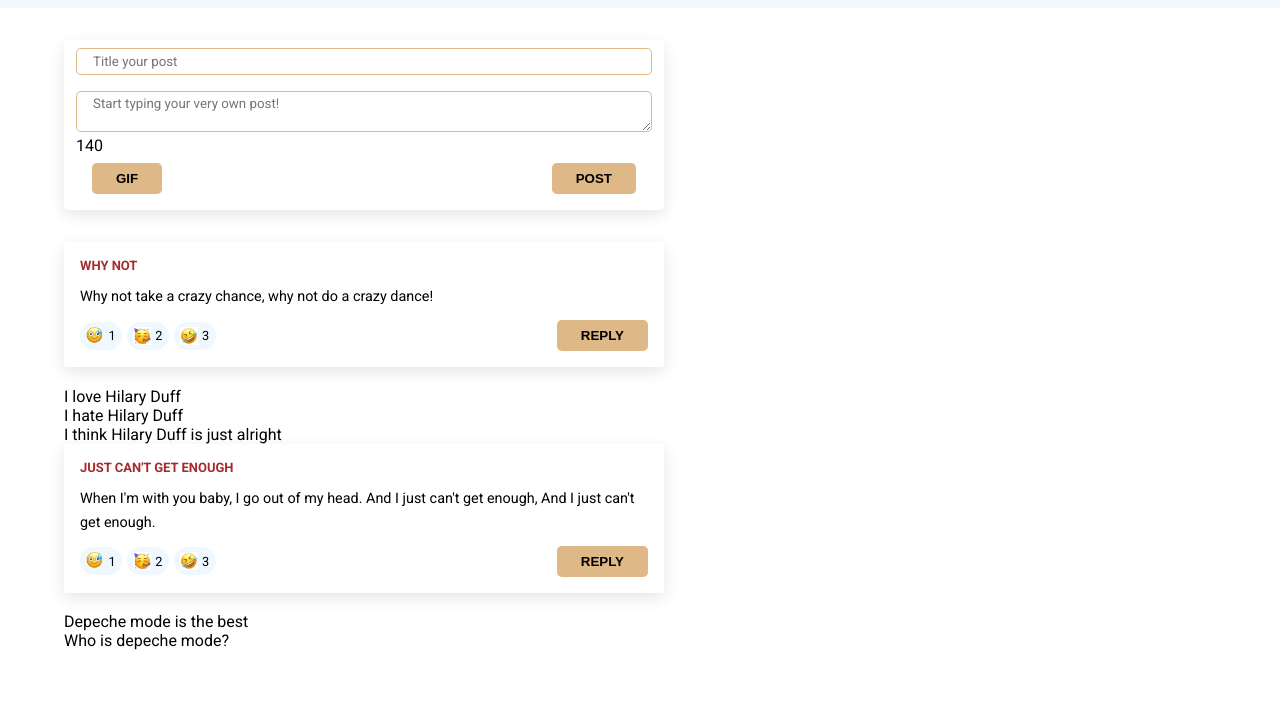
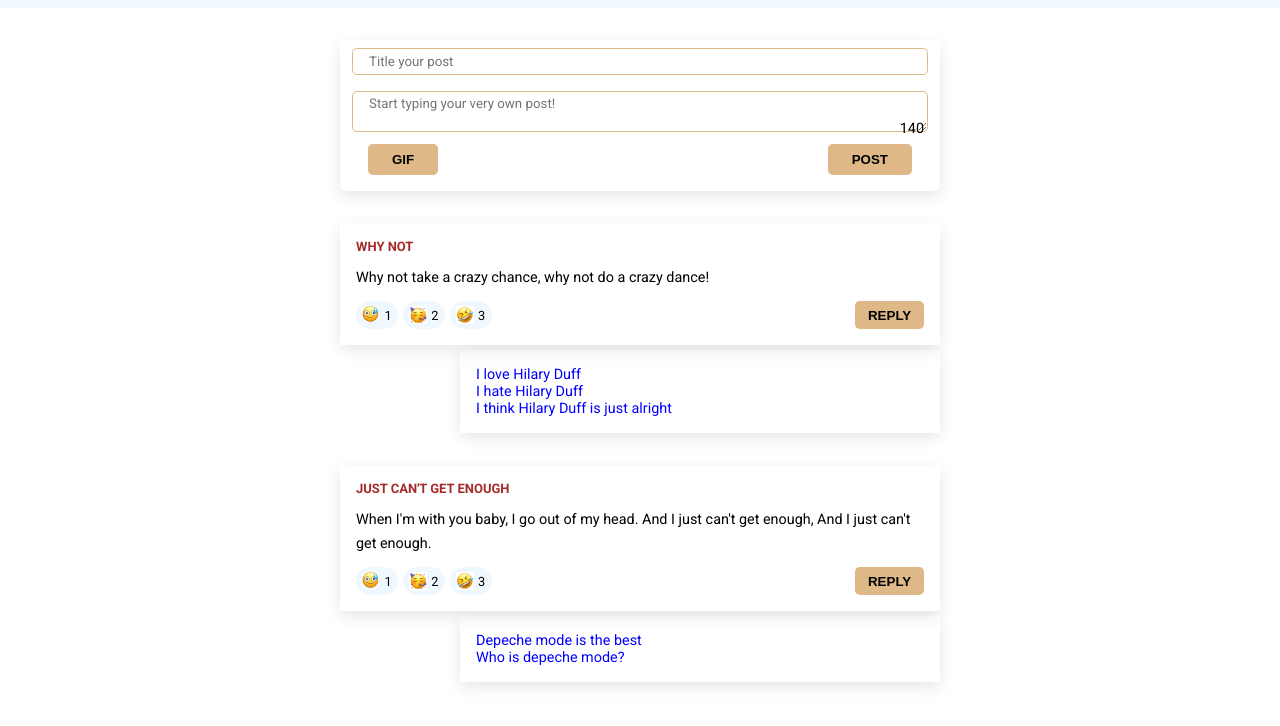
Before and after one commit to mRichardson8/Say-it-project, a plain HTML site: page client/index.html in a window 1280 px wide. Shown: the part 72-798 px from the top of the page. Drawn offline with Linux system fonts and the light colour scheme.

Commit message:
styled the reply area and centered the divs

```diff
--- a/client/assets/index.js
+++ b/client/assets/index.js
@@ -49,7 +49,7 @@ function getTestPosts() {
 function createPost(data) {
   let postList = document.getElementById("post-list");
   let postBox = document.createElement("div");
-  postBox.setAttribute("class", "post-box")
+  postBox.setAttribute("class", "post-box");
   let title = document.createElement("h2");
   title.setAttribute("class", "post-title");
   title.innerText = data.title;
@@ -62,13 +62,13 @@ function createPost(data) {
   let reactions = createReactions(data.reactions);
   // add function to populate the reactions div
   let replies = createReplies(data.reply);
-  let replyBox = createReplyBox()
-  addReplyListeners(btnPost, replyBox)
+  let replyBox = createReplyBox();
+  addReplyListeners(btnPost, replyBox);
   replies.setAttribute("class", "post-replies");
   //add function to populate the replies div
   reactions.append(btnPost);
   postBox.append(title, text, reactions);
-  postList.append(postBox, replyBox, replies)
+  postList.append(postBox, replyBox, replies);
 }
 
 function createReactions(reactArr) {
@@ -111,6 +111,7 @@ function createReplies(repliesArr) {
   let replies = document.createElement("div");
   repliesArr.forEach((string) => {
     let p = document.createElement("p");
+    p.setAttribute("class", "reply-text");
     p.innerText = string;
     replies.appendChild(p);
   });
@@ -173,26 +174,26 @@ function emoji3Func(event) {
   event.currentTarget.removeEventListener("click", emoji3Func);
 }
 
-function createReplyBox(){
-  let replyDiv = document.createElement('div')
-  replyDiv.setAttribute("class", "reply-box")
-  let replyInput = document.createElement('input')
-  replyInput.setAttribute("class", "reply-input")
-  replyInput.type = 'text'
-  let submitReply = document.createElement('button')
-  submitReply.type = 'submit'
-  submitReply.innerText = "Submit"
-  submitReply.setAttribute("class", "reply-btn")
+function createReplyBox() {
+  let replyDiv = document.createElement("div");
+  replyDiv.setAttribute("class", "reply-box");
+  let replyInput = document.createElement("input");
+  replyInput.setAttribute("class", "reply-input");
+  replyInput.type = "text";
+  let submitReply = document.createElement("button");
+  submitReply.type = "submit";
+  submitReply.innerText = "Submit";
+  submitReply.setAttribute("class", "reply-btn");
   //button event listener
-  replyDiv.append(replyInput, submitReply)
-  replyDiv.style.display = 'none'
-  return replyDiv
+  replyDiv.append(replyInput, submitReply);
+  replyDiv.style.display = "none";
+  return replyDiv;
 }
 
-function addReplyListeners(button, div){
-  button.addEventListener('click', () => {
-    div.style.display = 'block'
-  })
+function addReplyListeners(button, div) {
+  button.addEventListener("click", () => {
+    div.style.display = "flex";
+  });
 }
 
 //event listeners
@@ -233,15 +234,15 @@ newPostForm.addEventListener("submit", async (e) => {
   }
 });
 
-let postText = document.getElementById('form-text')
-postText.addEventListener('input', (e) => {
-  console.log("Tappity tap")
-  if (postText.value.length > 140){
-    postText.value = postText.value.slice(0,140)
+let postText = document.getElementById("form-text");
+postText.addEventListener("input", (e) => {
+  console.log("Tappity tap");
+  if (postText.value.length > 140) {
+    postText.value = postText.value.slice(0, 140);
   }
-  let textCounter = document.getElementById('text-counter')
-  textCounter.innerText = (140 - postText.value.length).toString()
-})
+  let textCounter = document.getElementById("text-counter");
+  textCounter.innerText = (140 - postText.value.length).toString();
+});
 
 //Run the setup
 getTestPosts();
--- a/client/assets/styles.css
+++ b/client/assets/styles.css
@@ -53,17 +53,22 @@ main {
   width: 90vw;
   max-width: 1170px;
   margin: 0 auto;
+  display: grid;
+  justify-content: center;
 }
 
 /* form styles */
-#new-post-form {
+#new-post-form,
+.reply-box {
   max-width: 600px;
   padding: 0.5rem 0.75rem;
   border-radius: var(--radius);
   margin-bottom: 2rem;
   box-shadow: var(--light-shadow);
-  /* display: flex;
-  flex-direction: column; */
+}
+
+#new-post-form {
+  position: relative;
 }
 
 #form-title {
@@ -71,7 +76,8 @@ main {
 }
 
 #form-title,
-#form-text {
+#form-text,
+.reply-input {
   width: 100%;
   padding: 0.3rem 1rem;
   border: 1px solid burlywood;
@@ -81,13 +87,21 @@ main {
   word-wrap: normal;
 }
 
+#text-counter {
+  position: absolute;
+  right: 1rem;
+  top: 53%;
+  font-size: 0.9rem;
+}
+
 .btn-container {
   display: flex;
   justify-content: space-between;
   padding: 0.5rem 1rem;
 }
 
-.btn {
+.btn,
+.reply-btn {
   display: block;
   border: none;
   padding: 0.5rem 1.5rem;
@@ -96,13 +110,21 @@ main {
   background-color: burlywood;
   cursor: pointer;
   font-weight: bold;
+  transition: var(--transition);
+}
+
+.btn:hover,
+.reply-btn:hover {
+  color: #fff;
+  background-color: #654321;
 }
 
 /* Post List styles */
-.post-box {
+.post-box,
+.post-replies {
   max-width: 600px;
   padding: 1rem;
-  margin-bottom: 1.2rem;
+  margin-bottom: 0.3rem;
   box-shadow: var(--light-shadow);
 }
 
@@ -145,5 +167,46 @@ main {
 }
 
 .post-box button.btn {
+  padding: 0.4rem 0.8rem;
+  margin-left: auto;
+  transition: var(--transition);
+}
+
+.post-box button.btn:hover {
+  color: #fff;
+  background-color: #654321;
+}
+
+/*  Replies input box */
+
+.reply-box {
+  max-width: 600px;
+  display: flex;
+  align-items: center;
+  height: 4rem;
+}
+
+.reply-input {
+  width: 80%;
+  border-bottom-right-radius: 0;
+  border-top-right-radius: 0;
+}
+
+.reply-btn {
+  padding: 0.4rem 0.8rem;
+  border-bottom-left-radius: 0;
+  border-top-left-radius: 0;
+}
+
+/* Replies */
+
+.post-replies {
+  max-width: 480px;
+  margin-bottom: 2rem;
   margin-left: auto;
 }
+
+.reply-text {
+  font-size: 0.9rem;
+  color: blue;
+}
```
